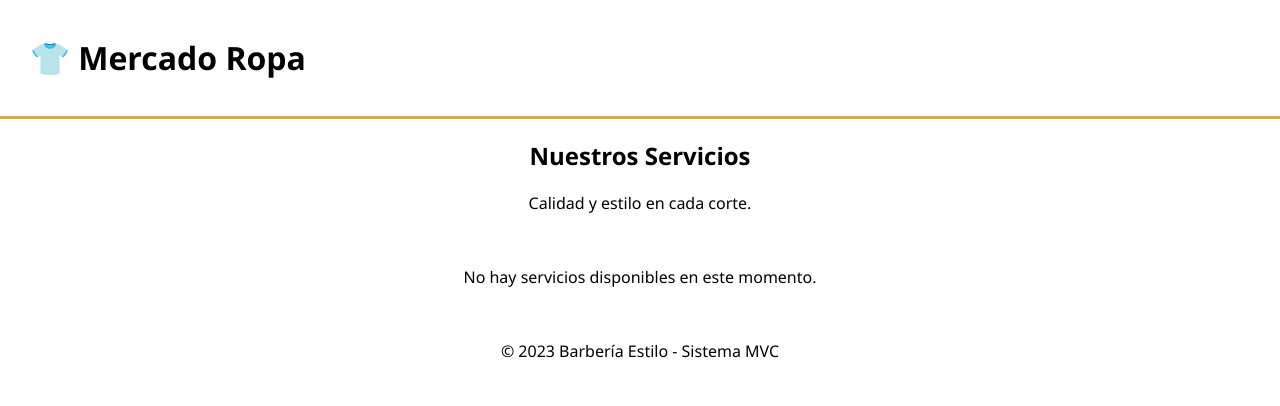
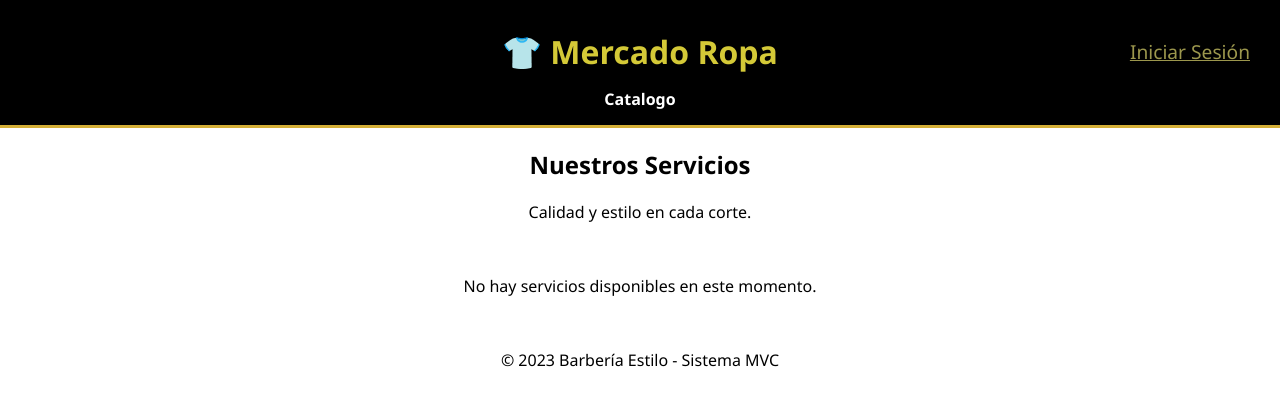
Before and after one commit to LKlukasLK/Proyecto-final, a PHP site: page / in a window 1280 px wide. Shown: the top 406 px of the page. Run offline with PHP 8.4, Linux system fonts and the light colour scheme; data that the repository does not hold is empty.

Commit message:
actualizar el estilo para un tema oscuro, y corregir la inclusión de vistas y modelos en el controlador de citas.

```diff
--- a/index.php
+++ b/index.php
@@ -18,6 +18,12 @@ switch ($pagina) {
         require_once 'controllers/HomeController.php';
         $controller = new HomeController();
         $controller->index();
+        break;
+
+    case 'catalogo':
+        require_once 'controllers/HomeController.php';
+        $controller = new HomeController();
+        $controller->catalogo();
         break;
 
     case 'login':
--- a/public/css/style.css
+++ b/public/css/style.css
@@ -7,13 +7,17 @@ body {
 }
 
 header {
-    background-color: #ffffff;
+    background-color: #000000;
     padding: 20px;
     border-bottom: 3px solid #d4af37; /* Color dorado */
 }
+header > h1 {
+    color: #d4c937;
+    margin: 0;
+}
 
 nav a {
-    color: white;
+    color: rgb(255, 255, 255);
     margin: 0 15px;
     text-decoration: none;
     font-weight: bold;
@@ -85,7 +89,37 @@ header {
     align-items: center;
     padding: 15px 30px;
     position: relative;
+    flex-direction: column;
 }
+
+/*//////////////////////////////////////////////////////////////*/
+/*TODO: ajustar el logo y el menu de inicio de sesión en una sola linea*/
+.box_reg {
+    display: flex;
+    justify-content: center; /* Centra el contenido principal (Mercado Ropa) */
+    align-items: center;
+    padding: 15px 30px;
+    position: relative; /* Necesario para que el hijo absoluto se guíe por este contenedor */
+    width: 100%;
+}
+
+.box_reg h1 {
+    color: #d4c937;
+    margin: 0;
+}
+.box_reg a {
+    color: #e4dc70af;
+    margin: 0;
+}
+
+/* Seleccionamos específicamente el segundo h1 (el de usuario-menu) */
+.box_reg a:last-of-type {
+    position: absolute;
+    right: 30px; /* Lo empuja a la derecha respetando el padding */
+    font-size: 1.2rem; /* Opcional: ajustar tamaño si es un menú */
+}
+
+
 
 /* El contenedor del nombre del usuario */
 .usuario-menu {
--- a/views/inicio.html
+++ b/views/inicio.html
@@ -10,11 +10,12 @@
 <body>
 
     <header>
-        <h1>👕 Mercado Ropa</h1>
+        <div class="box_reg">
+            <a href="index.php?ver=login">Iniciar Sesión</a>
+            <h1>👕 Mercado Ropa</h1>
+        </div>
         <nav>
-            <a href="index.php?ver=inicio">Inicio</a>
-            <a href="index.php?ver=reservar">Reservar Cita</a>
-            <a href="index.php?ver=login">Logirern</a>
+            <a href="index.php?ver=catalogo"> Catalogo</a>
         </nav>
     </header>
 
```
Also changed, not shown: controllers/CitaController.php (+4 -4 lines), public/js/scrips.js (+62 -0 lines).
